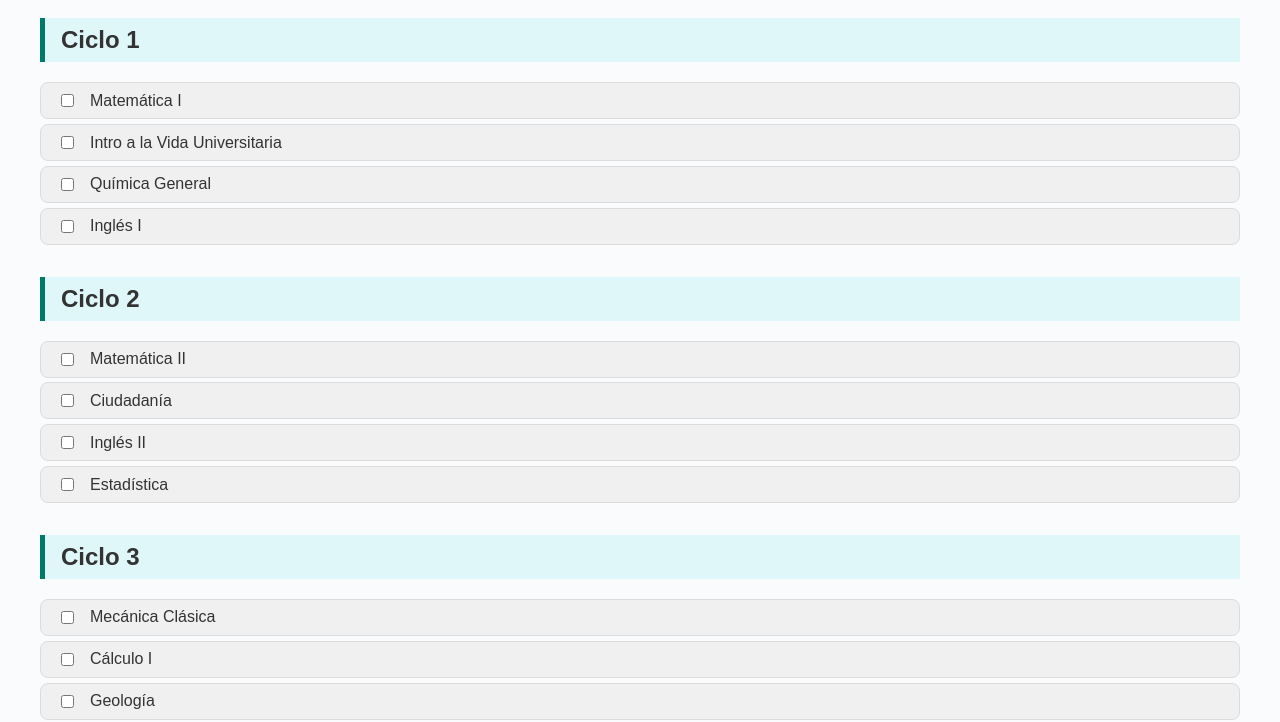
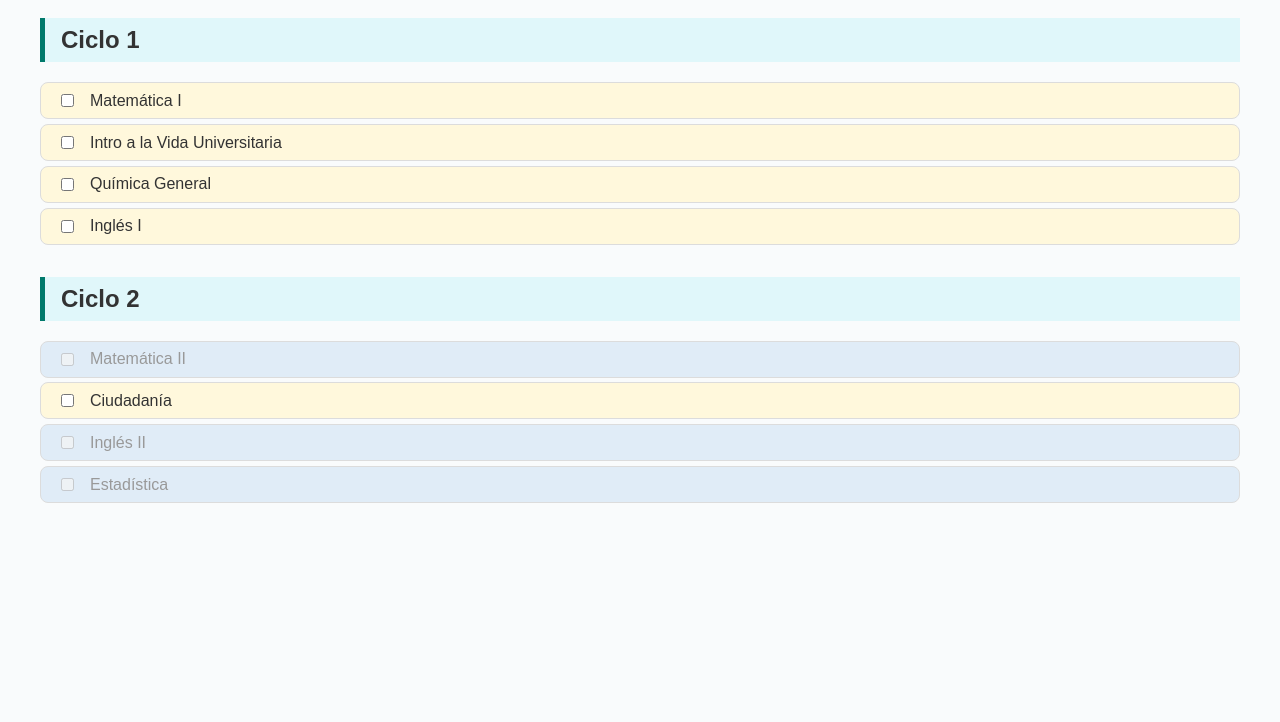
Before and after one commit to esperanza1703/malla-civil, a plain HTML site: page index.html in a window 1280 px wide. Shown: the part 80-802 px from the top of the page. Drawn offline with Linux system fonts and the light colour scheme.

Commit message:
Update index.html

```diff
--- a/index.html
+++ b/index.html
@@ -47,17 +47,56 @@
 
   <script>
     const cursos = {
-      1: ["Matemática I", "Intro a la Vida Universitaria", "Química General", "Inglés I"],
-      2: ["Matemática II", "Ciudadanía", "Inglés II", "Estadística"],
-      3: ["Mecánica Clásica", "Cálculo I", "Geología", "Inglés III"],
-      4: ["Fluidos", "Cálculo II", "Topografía", "Estática"],
-      5: ["Construcción", "Geomática", "Concreto", "Cálculo Avanzado"],
-      6: ["Com. Efectiva", "Mecánica de Suelos", "Fluidos II", "Elasticidad"],
-      7: ["Geotecnia", "Carreteras", "Hidráulica", "Análisis Estructural I"],
-      8: ["Análisis Estructural II", "Hidrología", "Costos", "Construcción de Carreteras"],
-      9: ["Gestión Proyectos", "Cimentaciones", "Recursos Hídricos", "Concreto Armado"],
-      10: ["Sismorresistente", "Inversión Pública", "Investigación", "Curso Integrador"]
+      1: [
+        { nombre: "Matemática I", id: "mat1" },
+        { nombre: "Intro a la Vida Universitaria", id: "intro" },
+        { nombre: "Química General", id: "quimica" },
+        { nombre: "Inglés I", id: "ing1" }
+      ],
+      2: [
+        { nombre: "Matemática II", id: "mat2", prereq: ["mat1"] },
+        { nombre: "Ciudadanía", id: "ciud" },
+        { nombre: "Inglés II", id: "ing2", prereq: ["ing1"] },
+        { nombre: "Estadística", id: "estad", prereq: ["mat1"] }
+      ]
     };
+
+    const estados = {};
+
+    function crearCurso(curso) {
+      const div = document.createElement("div");
+      div.className = "curso";
+      div.dataset.id = curso.id;
+      div.dataset.prereq = curso.prereq ? curso.prereq.join(",") : "";
+      const checkbox = document.createElement("input");
+      checkbox.type = "checkbox";
+      checkbox.addEventListener("change", () => {
+        estados[curso.id] = checkbox.checked;
+        actualizarCursos();
+      });
+      div.appendChild(checkbox);
+      div.appendChild(document.createTextNode(curso.nombre));
+      return div;
+    }
+
+    function actualizarCursos() {
+      document.querySelectorAll(".curso").forEach(div => {
+        const id = div.dataset.id;
+        const prereq = div.dataset.prereq ? div.dataset.prereq.split(",") : [];
+        const aprobado = estados[id];
+
+        if (aprobado) {
+          div.className = "curso aprobado";
+          div.querySelector("input").checked = true;
+        } else if (prereq.length === 0 || prereq.every(p => estados[p])) {
+          div.className = "curso desbloqueado";
+          div.querySelector("input").disabled = false;
+        } else {
+          div.className = "curso bloqueado";
+          div.querySelector("input").disabled = true;
+        }
+      });
+    }
 
     const mallaDiv = document.getElementById("malla");
 
@@ -66,19 +105,13 @@
       div.className = "ciclo";
       div.innerHTML = `<h2>Ciclo ${ciclo}</h2>`;
       cursos[ciclo].forEach(curso => {
-        const cursoDiv = document.createElement("div");
-        cursoDiv.className = "curso pendiente";
-        const checkbox = document.createElement("input");
-        checkbox.type = "checkbox";
-        checkbox.addEventListener("change", () => {
-          cursoDiv.className = "curso " + (checkbox.checked ? "aprobado" : "pendiente");
-        });
-        cursoDiv.appendChild(checkbox);
-        cursoDiv.appendChild(document.createTextNode(curso));
+        const cursoDiv = crearCurso(curso);
         div.appendChild(cursoDiv);
       });
       mallaDiv.appendChild(div);
     }
+
+    actualizarCursos();
   </script>
 </body>
 </html>
```
